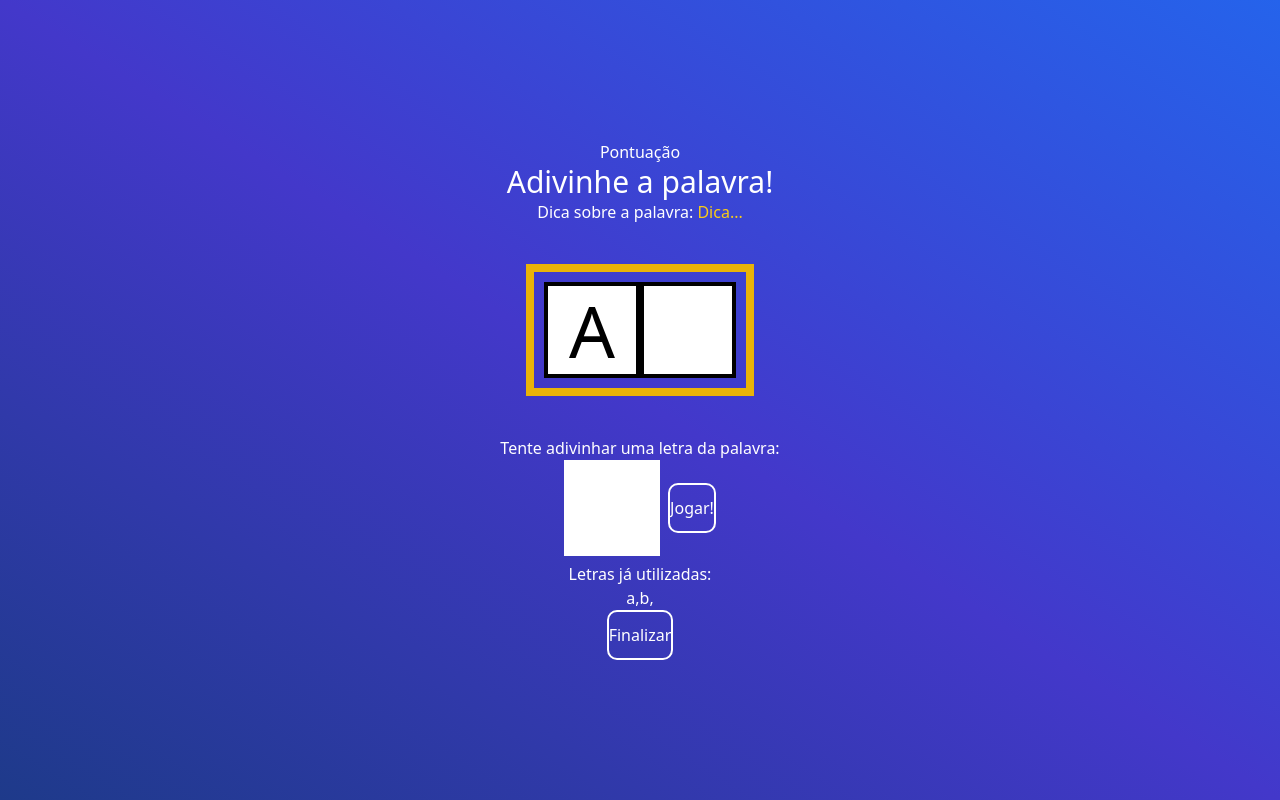
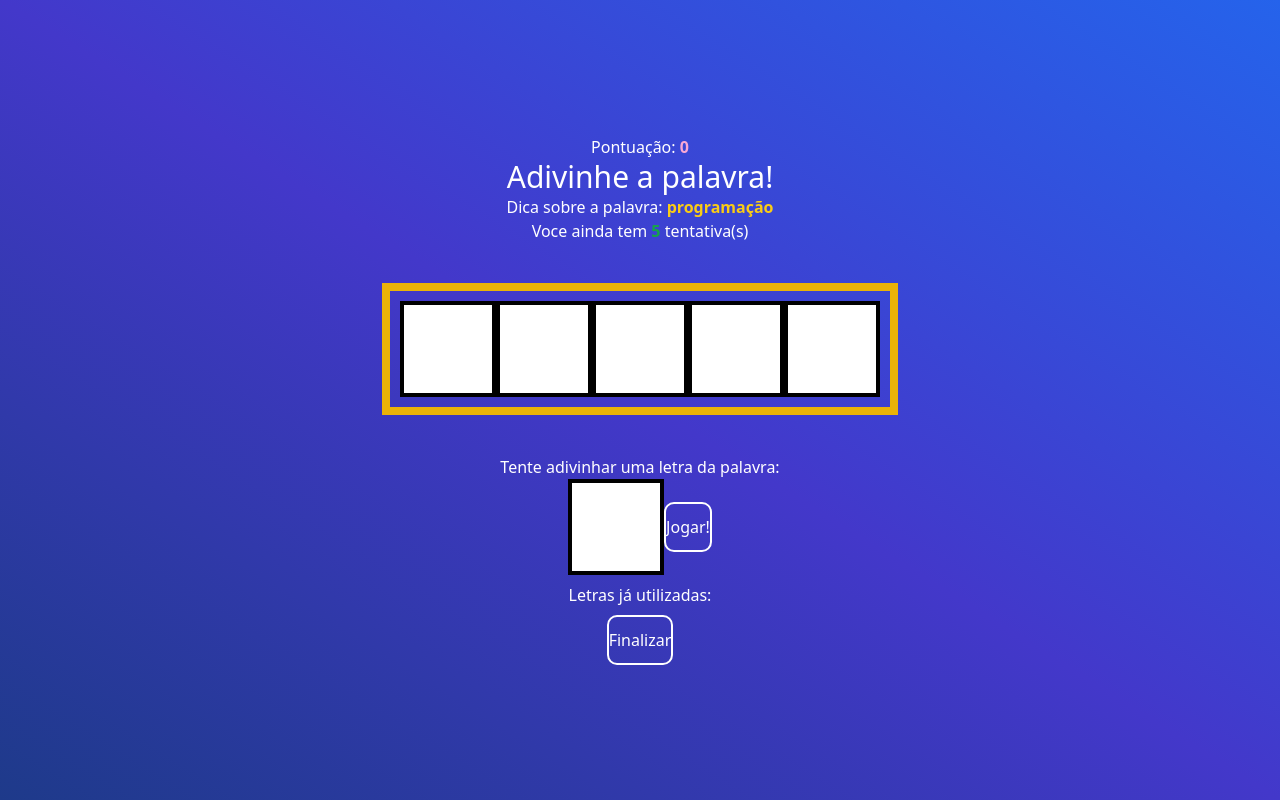
Before and after one commit to ivanfrancajunior/Pages, a React (Vite) app in the folder PWA/secret-word-game/: page / in a window 1280 px wide. Both pictures are taken after a click on the button "começar o jogo". Built offline with nearby package versions, Linux system fonts and the light colour scheme.

Commit message:
refact + add consumption of words states

```diff
--- a/PWA/secret-word-game/src/App.jsx
+++ b/PWA/secret-word-game/src/App.jsx
@@ -19,24 +19,33 @@
 
 function App() {
 
+  //area dos estágios do game (paginação)
   const [gameStage, setGameStage] = useState(stages[0].name);
   const [words] = useState(wordsList);
 
+  //area das letras escolhidas
   const [pickedWord, setPickedWord] = useState('');
   const [pickedCategory, setpPickedCategory] = useState('');
   const [letters, setLetters] = useState([]);
 
+  //area da dica x chances x pontuação
+  const [guessedLetters, setGuessedLetters] = useState([]);
+  const [wrongLetters, setWrongLetters] = useState([]);
+  const [guesses, setGuesses] = useState(5);
+  const [score, setScore] = useState(0);
+
   const pickWordAndCategory =()=>{
     //pega uma categoria aleatória
     const categories = Object.keys(words)
-
     const category =
      categories[Math.floor(Math.random() * Object.keys(categories).length)]
 
     console.log(category)
+
     //pega uma palavra aleatória
     const word =
-     words[category][Math.floor(Math.random() * words[category].length)]
+    words[category][Math.floor(Math.random() * words[category].length)]
+    console.log(word)
 
 
      return {word, category}
@@ -47,23 +56,23 @@
 
     //começa o game
     const startGame = ()=>{
-      const {word, category} = pickWordAndCategory()
-      console.log(word, category)
+      const {word, category} = pickWordAndCategory();
 
       //criando array de letras
-      let wordLetters = word.split('')
-      console.log(wordLetters)
+      let wordLetters = word.split('');
+      wordLetters = wordLetters.map((l) => l.toLowerCase()); // retarna tudo minuscolo ;)
 
-      wordLetters = wordLetters.map((letra) => letra.toLowerCase()) // retarna tudo minuscolo ;)
+      console.log(word, category);
+      console.log(wordLetters);
 
       //fill states
-      setPickedWord(word)
-      setpPickedCategory(category)
-      setLetters(letters)
+      setPickedWord(word);
+      setpPickedCategory(category);
+      setLetters(wordLetters);
 
 
-    setGameStage(stages[1].name)
-  }
+     setGameStage(stages[1].name)
+    }
 
   //process the letter input
   const verifyLetter =()=>{
@@ -80,7 +89,9 @@
 
 
      {gameStage ==='start' && <StartScreen startGame={startGame}/>}
-     {gameStage ==='game' && <GameScreen verifyLetter={verifyLetter} />}
+
+     {gameStage ==='game' && <GameScreen verifyLetter={verifyLetter} pickedWord={pickedWord} pickedCategory={pickedCategory} letters={letters} guessedLetters={guessedLetters} wrongLetters={wrongLetters} guesses={guesses} score = {score} />}
+
      {gameStage ==='end' && <EndGameScreen retry={retry}/>}
     </div>
   )
--- a/PWA/secret-word-game/src/components/GameScreen.jsx
+++ b/PWA/secret-word-game/src/components/GameScreen.jsx
@@ -1,30 +1,39 @@
 import React from 'react'
 
-const GameScreen = ({verifyLetter}) => {
+const GameScreen = ({verifyLetter, pickedWord, pickedCategory, letters, guessedLetters, wrongLetters, guesses, score }) => {
   return (
     <div>
 
-      <div className='game'>
-        <p className='points'> <span className='font-bold:'>Pontuação</span></p>
+      <div className='game '>
+        <p className='points'> Pontuação: <span className='font-bold text-pink-300'> {score}</span></p>
         <h1 className='text-3xl'>Adivinhe a palavra!</h1>
-        <h3>Dica sobre a palavra: <span className='text-yellow-400'>Dica...</span></h3>
+        <h3>Dica sobre a palavra: <span className='text-yellow-400 font-extrabold'>{pickedCategory}</span></h3>
+        <p>Voce ainda tem <span className='text-green-600 font-extrabold'>{guesses}</span> tentativa(s)</p>
+
 
       </div>
+
       <div className=' wordcontainer flex justify-center items-center ali m-10 p-2.5  border-8 border-yellow-500 '>
-        <span className='letter flex text-7xl border-4  border-black bg-white text-black p-1 h-24 w-24 uppercase justify-center items-center '>A</span>
-        <span className='blackSquare flex text-7xl border-4  border-black bg-white text-black p-1 h-24 w-24 uppercase justify-center items-center '></span>
+        {letters.map((letter,i) => guessedLetters.includes(letter)?
+        (<span className='letter flex text-7xl border-4  border-black bg-white text-black p-1 h-24 w-24 uppercase justify-center items-center ' key={i}>{letter}, </span> ):
+
+          (<span className='blackSquare flex text-7xl border-4  border-black bg-white text-black p-1 h-24 w-24 uppercase justify-center items-center ' key={i}></span>)
+        )}
+
+
       </div>
-      <div className='letterContainer mb-1.5 '>
+
+      <div className='letterContainer my-1.5 '>
         <p>Tente adivinhar uma letra da palavra:</p>
         <form className='flex items-center justify-center'>
-          <input type="text" name='letter' maxLength={1} required  className=' h-24 w-24 font-bold flex justify-center items-center mr-2'/>
+          <input type="text" name='letter' maxLength={1} required  className='letter flex text-7xl border-4  border-black bg-white text-black p-1 h-24 w-24 uppercase justify-center items-center pl-6'/>
           <button>Jogar!</button>
         </form>
       </div>
-      <div className='wrongletters'>
+
+      <div className='wrongletters my-2'>
         <p>Letras já utilizadas:</p>
-        <span>a,</span>
-        <span>b,</span>
+        {wrongLetters.map((letter,i)=>(<span key={i}>{letter}, </span>))}
       </div>
       <button onClick={verifyLetter}>Finalizar</button>
     </div>
```
